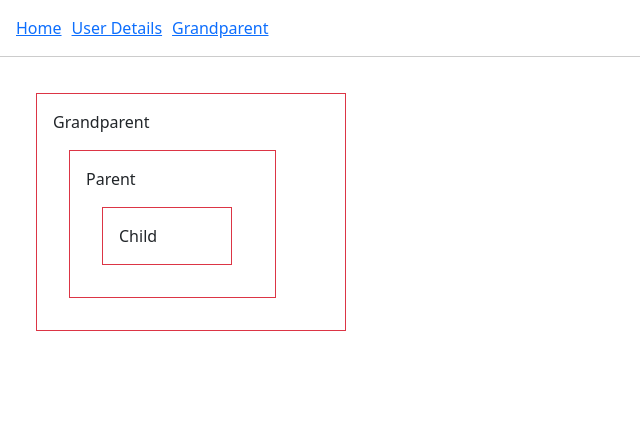
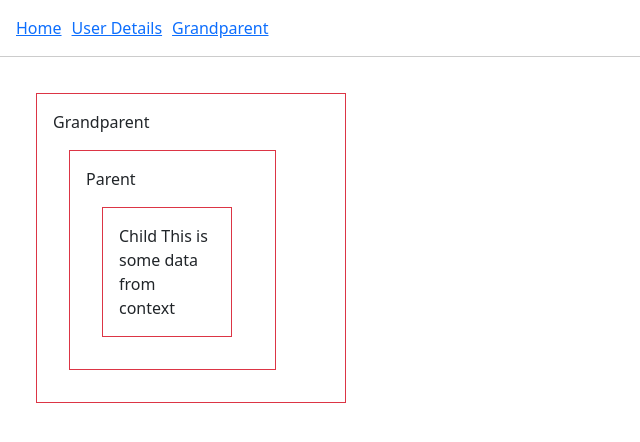
Before and after one commit to towfique-pranto/MERN-course, a React (Vite) app in the folder react-intermediate/: page /grandparent in a window 1280 px wide. Shown: the top 442 px of the page, without its empty margins (0-640 px from the left). Built offline with nearby package versions, Linux system fonts and the light colour scheme.

Commit message:
Module 6 Lesson 8: Props Drilling Concept & React Context API Part 02

```diff
--- a/react-intermediate/src/Child.jsx
+++ b/react-intermediate/src/Child.jsx
@@ -1,5 +1,7 @@
 import React from "react";
+import { DataContextAPI } from "./DataContext.jsx";
 
 export default function Child() {
-  return <div className="p-3 border w-75 m-3 border-danger">Child</div>;
+  const data = React.useContext(DataContextAPI);
+  return <div className="p-3 border w-75 m-3 border-danger">Child {data}</div>;
 }
--- /dev/null
+++ b/react-intermediate/src/DataContext.jsx
@@ -0,0 +1,10 @@
+import { createContext } from "react";
+
+export const DataContextAPI = createContext();
+
+export const DataProvider = ({ children }) => {
+  const value = "This is some data from context";
+  return (
+    <DataContextAPI.Provider value={value}>{children}</DataContextAPI.Provider>
+  );
+};
--- a/react-intermediate/src/main.jsx
+++ b/react-intermediate/src/main.jsx
@@ -3,11 +3,14 @@ import { createRoot } from "react-dom/client";
 import { BrowserRouter } from "react-router";
 import App from "./App.jsx";
 import "bootstrap/dist/css/bootstrap.min.css";
+import { DataProvider } from "./DataContext.jsx";
 
 createRoot(document.getElementById("root")).render(
   <StrictMode>
     <BrowserRouter>
-      <App />
+      <DataProvider>
+        <App />
+      </DataProvider>
     </BrowserRouter>
   </StrictMode>,
 );
```
